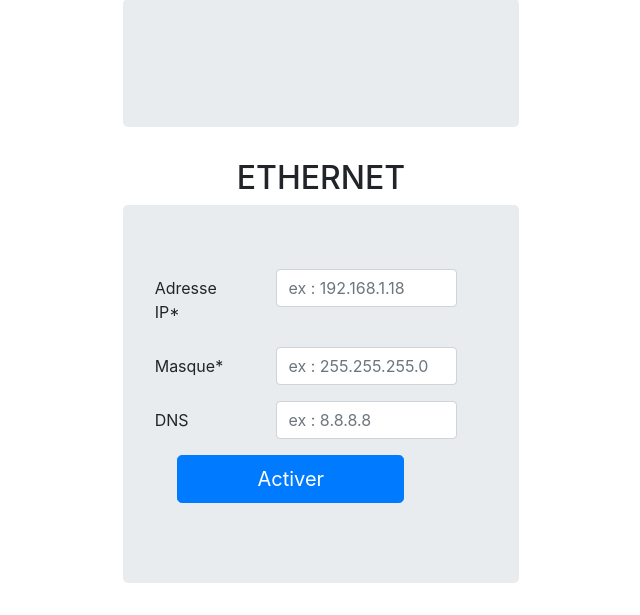
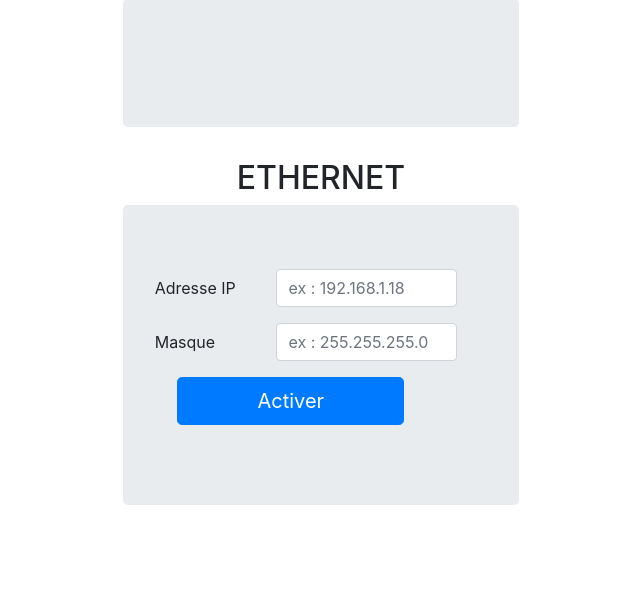
Before and after one commit to flavienfr/Ormeau, a Flask app: page /reseau in a window 1280 px wide. Shown: the part 401-1016 px from the top of the page, without its empty margins (319-959 px from the left). After the commit the page ends 906 px from the top, so only its background shows below. Run offline with Flask 2, Linux system fonts and the light colour scheme; some libraries are stand-ins or nearby versions.

Commit message:
Add files via upload

```diff
--- a/web/mainapp/templates/reseau.html
+++ b/web/mainapp/templates/reseau.html
@@ -25,23 +25,25 @@
 
 <form action="/reseau" method="POST">
   <div class="form-group row">
-    <label for="inputIPstatique" class="col-lg-4 col-form-label">Adresse IP*</label>
+    <label for="inputIPstatique" class="col-lg-4 col-form-label">Adresse IP</label>
     <div class="col-sm-7">
       <input class="form-control" name="IPstatique" id="inputIPstatique" placeholder="ex : 192.168.1.18">
     </div>
   </div>
   <div class="form-group row">
-    <label for="inputMasquestatique" class="col-lg-4 col-form-label">Masque*</label>
+    <label for="inputMasquestatique" class="col-lg-4 col-form-label">Masque</label>
     <div class="col-sm-7">
       <input class="form-control" name="MASQUEstatique" id="inputMasquestatique" placeholder="ex : 255.255.255.0">
     </div>
   </div>
+  <!--
   <div class="form-group row">
     <label for="inputDNSstatique" class="col-lg-4 col-form-label">DNS</label>
     <div class="col-sm-7">
       <input class="form-control" name="DNSstatique" id="inputDNStatique" placeholder="ex : 8.8.8.8">
     </div>
   </div>
+  -->
 
 
   <div class="form-group row text-center">
--- a/web/mainapp/views.py
+++ b/web/mainapp/views.py
@@ -10,8 +10,10 @@ def index():
 @app.route("/reseau", methods=['GET', 'POST'])
 def reseau():
 	if request.method == 'POST':
-		if request.form['IPstatique']and request.form['MASQUEstatique'] and request.form['DNSstatique']:
-			return "validation"
+		if request.form['IPstatique']and request.form['MASQUEstatique']:
+			IPstatique = request.form['IPstatique']
+			MASQUEstatique = request.form['MASQUEstatique']
+			return "valide IP :"+ IPstatique + "masque :" + MASQUEstatique
 		else:
 			return "unvalide"
 	return render_template('reseau.html')
```
Also changed, not shown: 1 other file.
